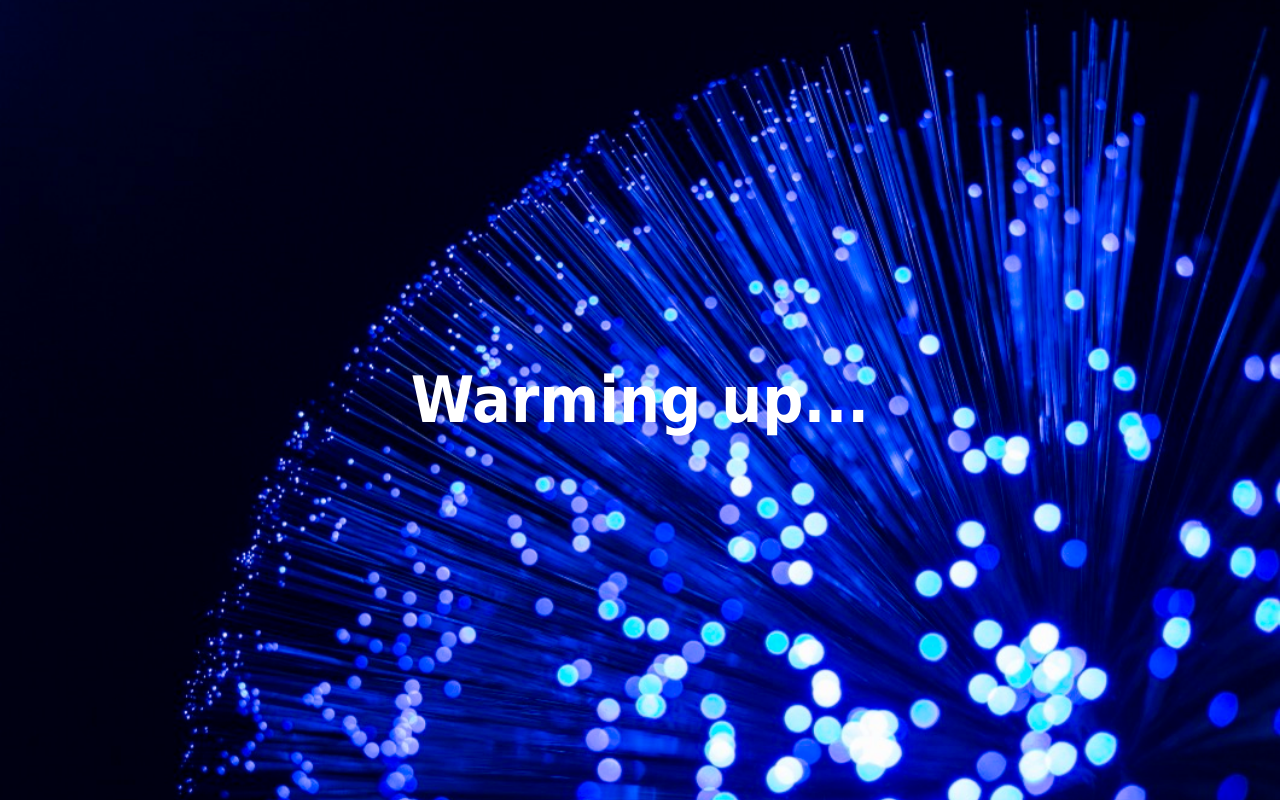
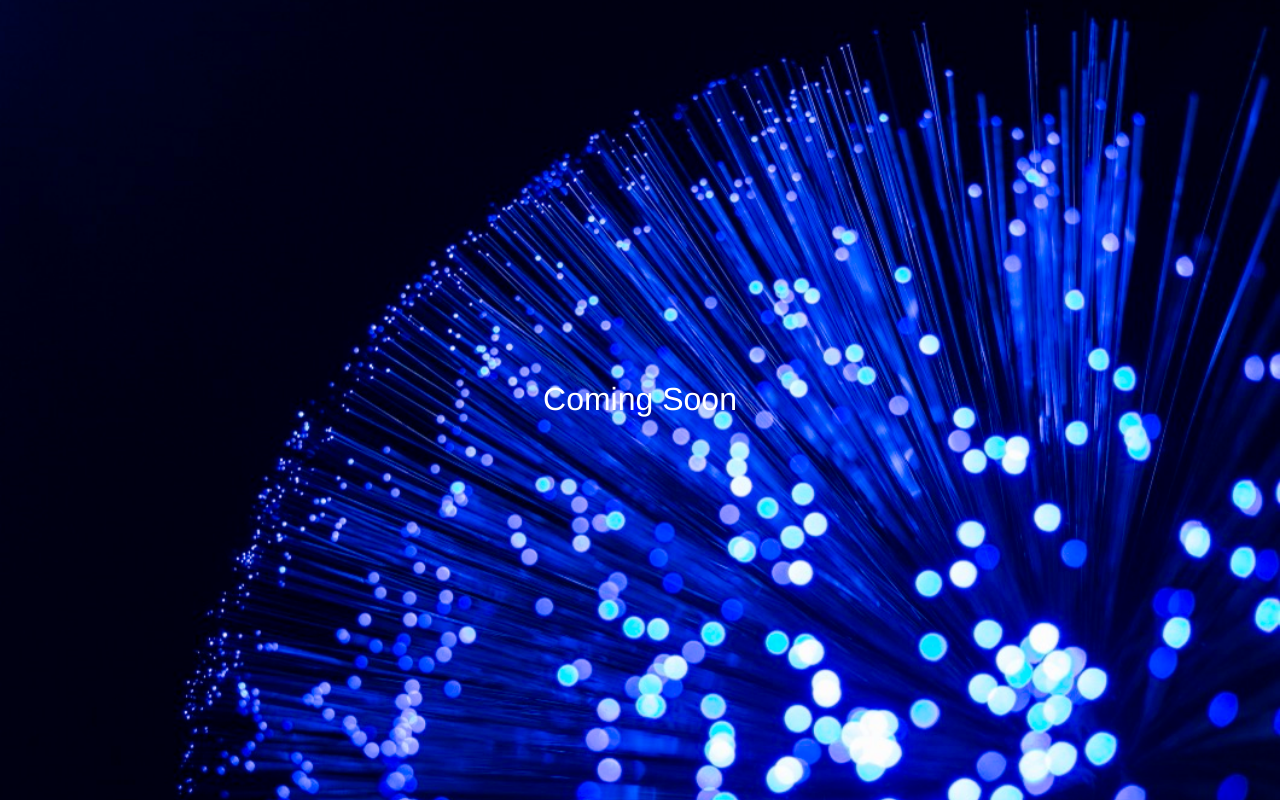
Before and after one commit to rhizo-co/rhizo-co.github.io, a plain HTML site: page index.html in a window 1280 px wide. Drawn offline with Linux system fonts and the light colour scheme.

Commit message:
Change to Helvetica

```diff
--- a/index.html
+++ b/index.html
@@ -7,16 +7,19 @@
     margin: 0;
   }
 
+  h1 {
+    font-weight: normal;
+    color: white;
+    font-family: Helvetica, sans-serif;
+    font-size: 2em;
+  }
+
   .bgimg {
     background-image: url('/fiber_optic_light.jpg');
     height: 100%;
     background-position: center;
     background-size: cover;
     position: relative;
-    color: white;
-    font-family: Tahoma, sans-serif;
-    font-weight: 200;
-    font-size: 2em;
   }
 
   .middle {
@@ -31,7 +34,7 @@
 <body>
   <div class="bgimg">
     <div class="middle">
-      <h1>Warming up...</h1>
+      <h1>Coming Soon</h1>
     </div>
   </div>
 </body>
```
